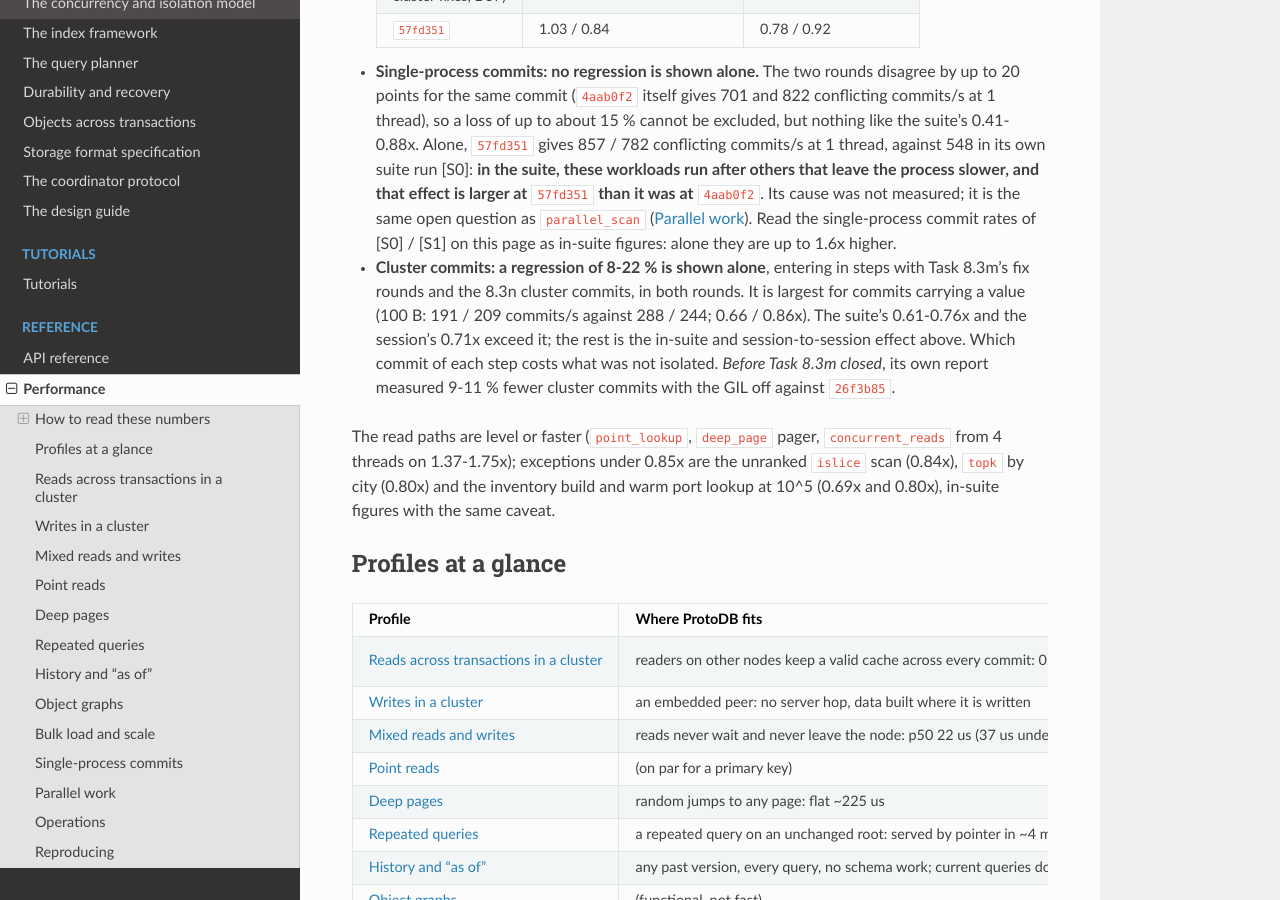
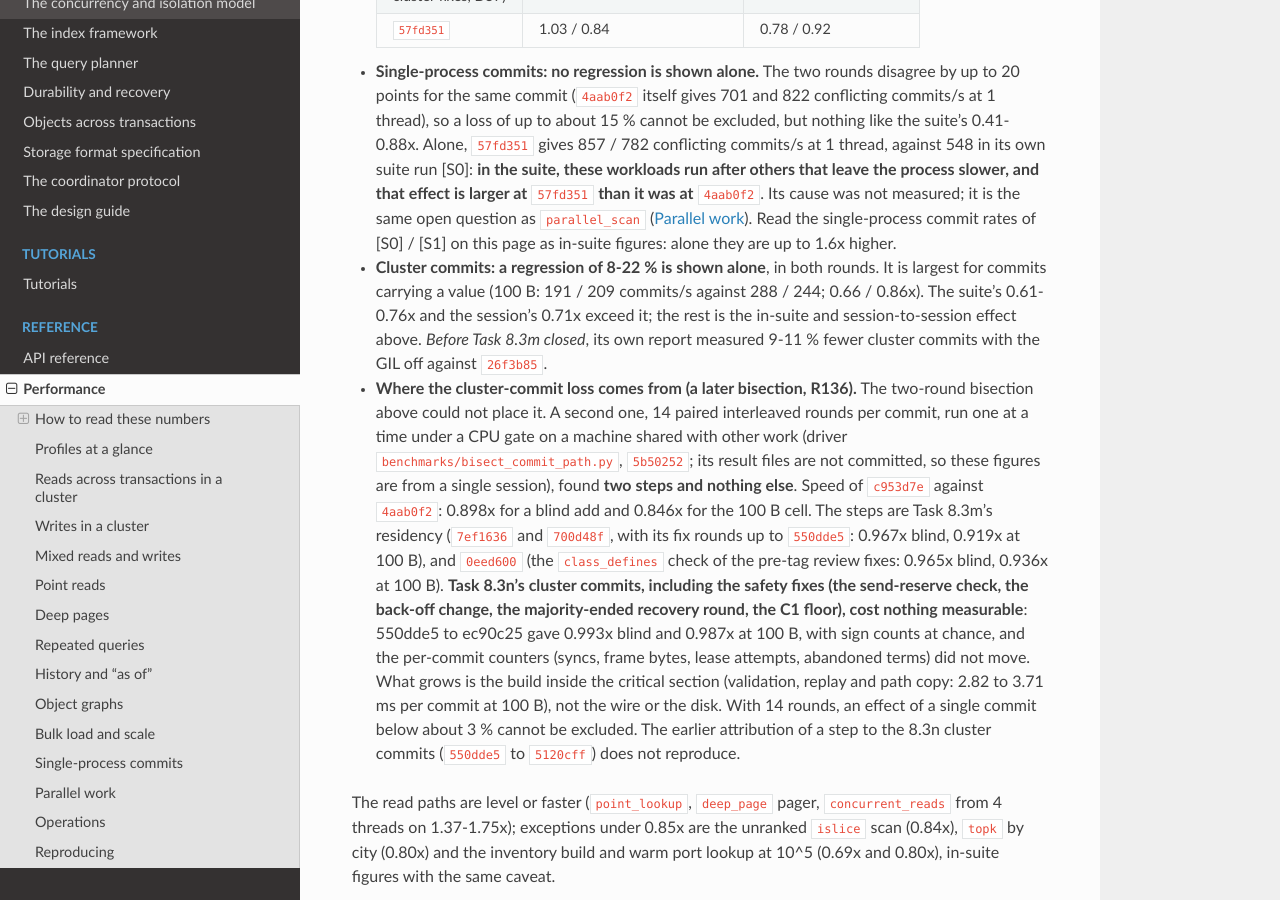
Before and after one commit to gamarino/ProtoDB, a Sphinx documentation site: the page built from docs/source/performance.rst, in a window 1280 px wide and 900 px high, scrolled down 3436 px. Built offline with Sphinx 7.4.7 and the Read the Docs theme 3.1.0, drawn with Linux system fonts in a browser that asks for light colours; some of the changed text lies outside the part shown.

Commit message:
Docs: GIL-on ack-path cost (R137b), bisected commit-path steps (R137c), parallel_scan no longer collapses in the suite
Co-Authored-By: Claude Opus 5.5 <noreply@anthropic.com>

```diff
--- a/docs/source/performance.rst
+++ b/docs/source/performance.rst
@@ -137,12 +137,28 @@ SQLite, Python and rqlite figures of the two runs are level, which rules out a s
   not measured; it is the same open question as ``parallel_scan`` (`Parallel work`_). Read the
   single-process commit rates of [S0] / [S1] on this page as in-suite figures: alone they are up
   to 1.6x higher.
-- **Cluster commits: a regression of 8-22 % is shown alone**, entering in steps with Task 8.3m's
-  fix rounds and the 8.3n cluster commits, in both rounds. It is largest for commits carrying a
+- **Cluster commits: a regression of 8-22 % is shown alone**, in both rounds. It is largest for commits carrying a
   value (100 B: 191 / 209 commits/s against 288 / 244; 0.66 / 0.86x). The suite's 0.61-0.76x and
   the session's 0.71x exceed it; the rest is the in-suite and session-to-session effect above.
-  Which commit of each step costs what was not isolated. *Before Task 8.3m closed*, its own
-  report measured 9-11 % fewer cluster commits with the GIL off against ``26f3b85``.
+  *Before Task 8.3m closed*, its own report measured 9-11 % fewer cluster commits with the GIL
+  off against ``26f3b85``.
+- **Where the cluster-commit loss comes from (a later bisection, R136).** The two-round
+  bisection above could not place it. A second one, 14 paired interleaved rounds per commit, run
+  one at a time under a CPU gate on a machine shared with other work (driver
+  ``benchmarks/bisect_commit_path.py``, ``5b50252``; its result files are not committed, so
+  these figures are from a single session), found **two steps and nothing else**. Speed of
+  ``c953d7e`` against ``4aab0f2``: 0.898x for a blind add and 0.846x for the 100 B cell. The
+  steps are Task 8.3m's residency (``7ef1636`` and ``700d48f``, with its fix rounds up to ``550dde5``:
+  0.967x blind, 0.919x at 100 B), and ``0eed600`` (the ``class_defines`` check of the
+  pre-tag review fixes: 0.965x blind, 0.936x at 100 B). **Task 8.3n's cluster commits, including the
+  safety fixes (the send-reserve check, the back-off change, the majority-ended recovery round,
+  the C1 floor), cost nothing measurable**: 550dde5 to ec90c25 gave 0.993x blind and 0.987x at
+  100 B, with sign counts at chance, and the per-commit counters (syncs, frame bytes, lease
+  attempts, abandoned terms) did not move. What grows is the build inside the critical section
+  (validation, replay and path copy: 2.82 to 3.71 ms per commit at 100 B), not the wire or the
+  disk. With 14 rounds, an effect of a single commit below about 3 % cannot be excluded. The
+  earlier attribution of a step to the 8.3n cluster commits (``550dde5`` to ``5120cff``) does
+  not reproduce.
 
 The read paths are level or faster (``point_lookup``, ``deep_page`` pager, ``concurrent_reads``
 from 4 threads on 1.37-1.75x); exceptions under 0.85x are the unranked ``islice`` scan (0.84x),
@@ -485,6 +501,23 @@ per node) and 70,780/s (4 per node). Every run of every cell was verified. *Hist
 conservative ``ProtoOutcomeUnknownError``; at ``57fd351`` none did, in the session or in the
 suite.
 
+*Why the writers starve, measured (R137b).* A probe of the acknowledgement path
+(``benchmarks/gil_ack_probe.py``, ``7757fb3``; three interleaved repetitions of each variant in a
+single session on a machine shared with other work, 5 s per run, the result files are not committed, so read
+the figures as indicative) times every hand-off of a ``replicate`` on a reader node. With two reader threads per reader node
+and the GIL on, A's four writers commit 7.5-9.1 commits/s (commit p50 319-453 ms); with no readers, 61-85/s; with
+the GIL off and the same readers, 48-75/s. The cause is CPython's GIL: the readers never block, so every other thread on
+the node waits for a forced switch, which another thread can request only after the switch interval (5 ms by
+default) and may lose to the other reader. Each blocking call on the acknowledgement path gives the GIL away and pays that
+wait again: the acceptor lane's wake-up, the return of each ``fsync`` (about 2 ms of disk become 6-10 ms), the hand-off of
+the reply to the per-peer sender thread (about 11 ms) and the return of ``sendall`` (about 5 ms). A replicate
+that takes 2.8-4.1 ms of lane time with the GIL off took 29-85 ms. Causal test: ``sys.setswitchinterval(0.0005)`` on the two
+reader nodes only brought the writers from 7.5-9 to 27-37 commits/s (the readers' rate was lower in 1 of 3
+repetitions, 22.6k reads/s, and similar in the others). These are latency and liveness effects: none touches a safety
+argument. **Recommendation:** run reader-heavy cluster nodes on the free-threaded build, which does not have the effect;
+where the GIL build is required, shorten the switch interval on the nodes that serve CPU-bound readers
+(``sys.setswitchinterval``), and measure both the readers and the writers.
+
 What the numbers show:
 
 - **Readers never wait on writers in ProtoDB, but they share the CPU.** Read latency moves
@@ -820,19 +853,27 @@ Parallel work
 ``parallel_scan`` (2,000 items, a CPU-bound predicate, ``ParallelPool``), GIL off. Run alone
 [RR], it scales: 1.06 / 1.73 / 3.04 / 4.00 / 4.14x the sequential loop at 1 / 2 / 4 / 8 / 16
 workers. Inside the full suite run [S0] the same code gave 1.07 / 1.06 / 1.18 / 1.11 / 1.10x:
-**the in-suite collapse reproduces at** ``57fd351``, as it did at ``4aab0f2`` (alone 4.93x,
-in suite 1.12x at 16 workers). The suite runs it after workloads that build large data sets
+**the in-suite collapse reproduced at** ``57fd351``, as it did at ``4aab0f2`` (alone 4.93x,
+in suite 1.12x at 16 workers). **It no longer reproduces at the current head** (``c953d7e``, a later single
+session, GIL off, from a clean export, with ``benchmarks/scan_state_probe.py``): 4.13x at 16 workers
+after the suite's 14 preceding workloads, against 4.28x alone, although the process then held a 1.8 GB heap
+with 2.08 million GC-tracked objects. No collection ran during the timed scans, and freezing or disabling the GC
+changed nothing beyond noise, so the heap size, the GC and leftover threads are excluded as causes at this
+head. The earlier collapse is not explained (its shape, every worker count at the sequential time, is what a process
+held to about one CPU would show, and a transient outside the process fits it); if it reappears,
+the probe placed after ``parallel_scan`` would separate the explanations. The paragraph below describes the
+measurement at ``57fd351``. The suite runs it after workloads that build large data sets
 (the 10^6-row pagination and query-cache sets); at ``57fd351`` the process's peak RSS in the
 suite was 9.0 GB, reached in those workloads; how much of it stays live when ``parallel_scan``
 runs was not measured. The cause is not known. The inference of the previous measurement (the
 free-threaded collector's passes grow with a large live heap) is not confirmed: Task 8.3m saw
-the scan scale after the preceding workloads at reduced sizes. Read the in-suite figure as a suite artefact until it is explained, not as the
+the scan scale after the preceding workloads at reduced sizes. Read the in-suite figures of ``57fd351`` as a suite artefact, not as the
 scaling of ``ParallelPool``.
 
 *Where SQLite is the better choice, and why.* Parallel work is where ProtoDB's model pays, and
 the only loss is the one measured: reads scale because they walk immutable nodes that no writer
-changes (4.15x and 4.62x above), but with the GIL on nothing scales (0.9-1.2x) and the in-suite
-``parallel_scan`` figure is unexplained. The cost of the model is paid elsewhere: every write
+changes (4.15x and 4.62x above), but with the GIL on nothing scales (0.9-1.2x); the in-suite
+``parallel_scan`` collapse of the earlier suites is unexplained, and did not reproduce later. The cost of the model is paid elsewhere: every write
 copies a path instead of updating a page in place, which is why the commit rates of `Single-process
 commits`_ are lower than SQLite's even though the readers scale. Parallel writers do not scale
 either: they all publish one root, so conflicting commits retry (5.95 attempts per commit at 16
--- a/docs/source/tutorials/operations.rst
+++ b/docs/source/tutorials/operations.rst
@@ -301,6 +301,11 @@ reads reload what was evicted. ``atom_cache_stats()`` tells the two cases apart:
 ``read_unloads`` divided by ``loads`` near 0 means it fits, near 1 means it thrashes. :doc:`cad` shows
 the measurement on a real structure.
 
+A cluster node on the GIL build that also serves CPU-bound readers slows the cluster's commits: the
+acknowledgement path waits for the interpreter lock, one switch interval (5 ms by default) at a time. Prefer the free-threaded
+build for such nodes; otherwise lower ``sys.setswitchinterval`` on them (0.5 ms was measured to give the writers about four times
+the rate, in a single session). See :doc:`cluster` and :doc:`../performance`.
+
 When another system is the better choice
 ----------------------------------------
 
```
Also changed, not shown: docs/source/tutorials/cluster.rst (+14 -0 lines).
